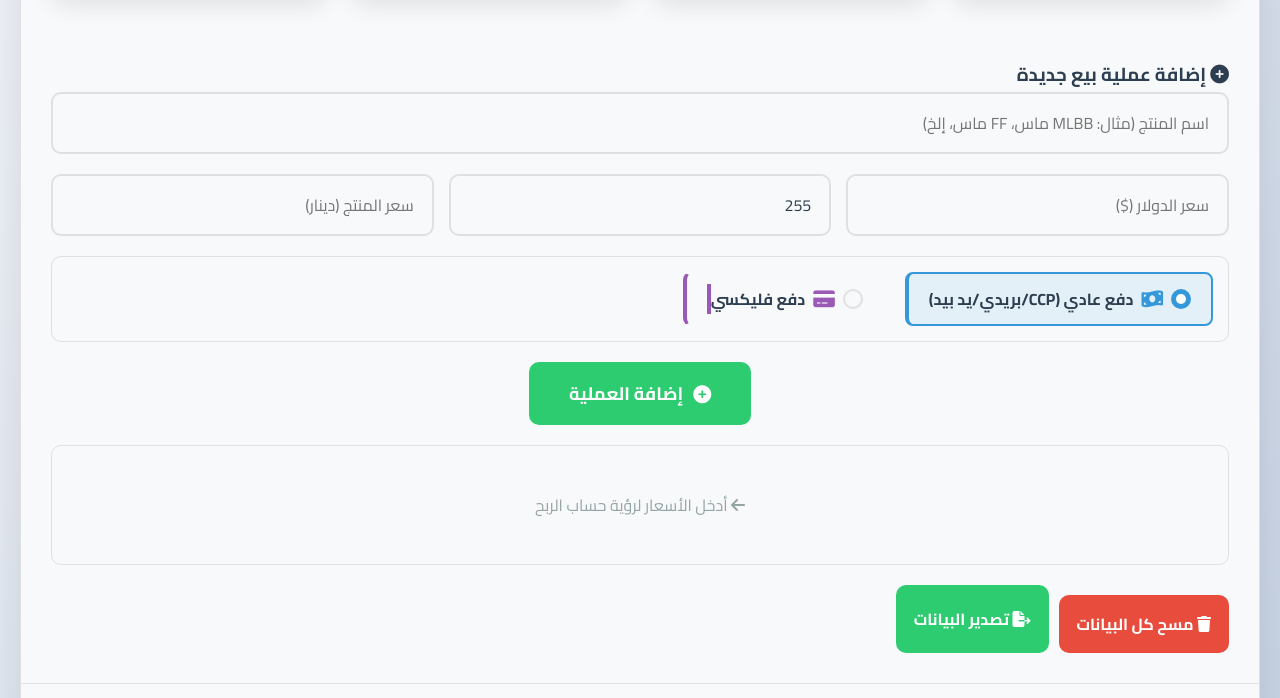
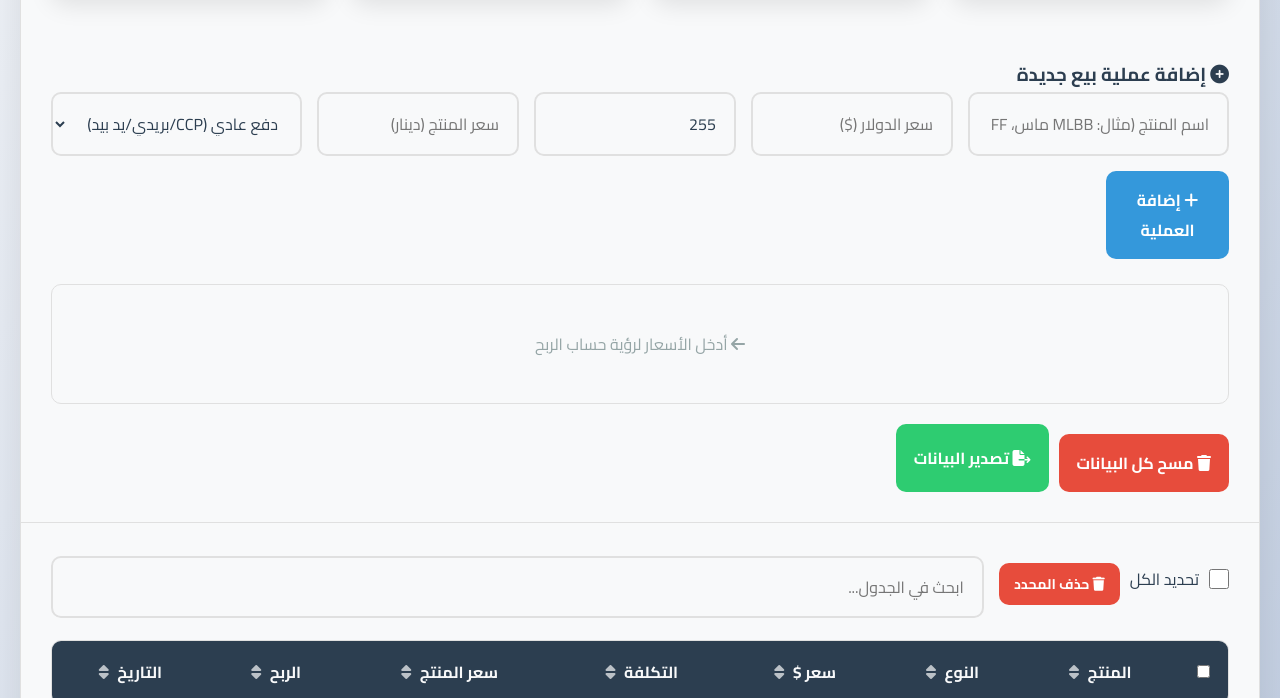
Before and after one commit to xelecohoussam/Gazan.store, a plain HTML site: page index.html in a window 1280 px wide. Shown: the part 402-1100 px from the top of the page. Drawn offline with Linux system fonts and the light colour scheme.

Commit message:
Add files via upload

```diff
--- a/index.html
+++ b/index.html
@@ -162,131 +162,9 @@
 
         .product-form {
             display: grid;
-            grid-template-columns: 1fr 1fr 1fr;
+            grid-template-columns: 1fr 1fr 1fr 1fr 1fr auto;
             gap: 15px;
-            margin-bottom: 20px;
-        }
-
-        .payment-options {
-            display: flex;
-            gap: 20px;
-            margin: 20px 0;
-            padding: 15px;
-            background: var(--light);
-            border-radius: 10px;
-            border: 1px solid var(--border);
-            flex-wrap: wrap;
-        }
-
-        .payment-option {
-            display: flex;
-            align-items: center;
-            gap: 10px;
-            cursor: pointer;
-            padding: 10px 20px;
-            border-radius: 8px;
-            border: 2px solid transparent;
-            transition: all 0.3s;
-        }
-
-        .payment-option:hover {
-            background: rgba(52, 152, 219, 0.1);
-        }
-
-        .payment-option.selected {
-            border-color: var(--primary);
-            background: rgba(52, 152, 219, 0.1);
-        }
-
-        .payment-option.normal.selected {
-            border-color: var(--primary);
-            background: rgba(52, 152, 219, 0.1);
-        }
-
-        .payment-option.flexy.selected {
-            border-color: var(--secondary);
-            background: rgba(155, 89, 182, 0.1);
-        }
-
-        .payment-radio {
-            display: none;
-        }
-
-        .payment-label {
-            display: flex;
-            align-items: center;
-            gap: 8px;
-            font-weight: bold;
-            cursor: pointer;
-        }
-
-        .radio-custom {
-            width: 20px;
-            height: 20px;
-            border: 2px solid var(--border);
-            border-radius: 50%;
-            display: flex;
-            align-items: center;
-            justify-content: center;
-            transition: all 0.3s;
-        }
-
-        .payment-radio:checked + .payment-label .radio-custom {
-            border-color: var(--primary);
-            background: var(--primary);
-        }
-
-        .payment-radio:checked + .payment-label .radio-custom::after {
-            content: '';
-            width: 10px;
-            height: 10px;
-            background: white;
-            border-radius: 50%;
-        }
-
-        .payment-radio:checked + .payment-label.flexy .radio-custom {
-            border-color: var(--secondary);
-            background: var(--secondary);
-        }
-
-        .payment-icon {
-            font-size: 1.2em;
-        }
-
-        .normal-icon {
-            color: var(--primary);
-        }
-
-        .flexy-icon {
-            color: var(--secondary);
-        }
-
-        .add-btn-container {
-            display: flex;
-            justify-content: center;
-            margin: 20px 0;
-        }
-
-        .add-btn {
-            background: var(--success);
-            color: white;
-            border: none;
-            padding: 15px 40px;
-            border-radius: 10px;
-            font-size: 18px;
-            font-weight: bold;
-            cursor: pointer;
-            display: flex;
-            align-items: center;
-            gap: 10px;
-            transition: all 0.3s;
-            min-width: 200px;
-        }
-
-        .add-btn:hover {
-            background: var(--success-dark);
-            transform: translateY(-2px);
-            box-shadow: 0 5px 15px rgba(46, 204, 113, 0.3);
+            margin-bottom: 25px;
         }
 
         @media (max-width: 1200px) {
@@ -306,13 +184,6 @@
             }
             .stat-number { font-size: 2em; }
             .transaction-table-wrapper { overflow-x: auto; }
-            .payment-options {
-                flex-direction: column;
-                gap: 10px;
-            }
-            .payment-option {
-                justify-content: center;
-            }
         }
 
         @media (max-width: 480px) {
@@ -678,48 +549,21 @@
         <div class="controls">
             <h3><i class="fas fa-plus-circle"></i> إضافة عملية بيع جديدة</h3>
 
-            <!-- Product Name -->
-            <div style="margin-bottom: 20px;">
-                <input type="text" id="productName" placeholder="اسم المنتج (مثال: MLBB ماس، FF ماس، إلخ)" style="width: 100%;">
-            </div>
+            <div class="product-form">
+                <input type="text" id="productName" placeholder="اسم المنتج (مثال: MLBB ماس، FF ماس، إلخ)" style="grid-column: span 2;">
 
-            <!-- Price Inputs -->
-            <div class="product-form">
                 <input type="number" id="usdPrice" placeholder="سعر الدولار ($)" step="0.01" oninput="calculateProfit()">
                 <input type="number" id="exchangeRate" value="255" placeholder="سعر الصرف" step="0.01" oninput="calculateProfit()">
                 <input type="number" id="productPrice" placeholder="سعر المنتج (دينار)" step="0.01" oninput="calculateProfit()">
+
+                <select id="paymentType" onchange="calculateProfit()">
+                    <option value="normal">دفع عادي (CCP/بريدي/يد بيد)</option>
+                    <option value="flexy">دفع فليكسي</option>
+                </select>
+
+                <button onclick="addTransaction()"><i class="fas fa-plus"></i> إضافة العملية</button>
             </div>
 
-            <!-- Payment Options -->
-            <div class="payment-options">
-                <div class="payment-option normal selected" onclick="selectPaymentType('normal')" id="normalOption">
-                    <input type="radio" name="paymentType" value="normal" id="normalPayment" class="payment-radio" checked>
-                    <label for="normalPayment" class="payment-label">
-                        <span class="radio-custom"></span>
-                        <i class="fas fa-money-bill-wave payment-icon normal-icon"></i>
-                        <span>دفع عادي (CCP/بريدي/يد بيد)</span>
-                    </label>
-                </div>
-
-                <div class="payment-option flexy" onclick="selectPaymentType('flexy')" id="flexyOption">
-                    <input type="radio" name="paymentType" value="flexy" id="flexyPayment" class="payment-radio">
-                    <label for="flexyPayment" class="payment-label flexy">
-                        <span class="radio-custom"></span>
-                        <i class="fas fa-credit-card payment-icon flexy-icon"></i>
-                        <span>دفع فليكسي</span>
-                    </label>
-                </div>
-            </div>
-
-            <!-- Add Button -->
-            <div class="add-btn-container">
-                <button class="add-btn" onclick="addTransaction()">
-                    <i class="fas fa-plus-circle"></i>
-                    إضافة العملية
-                </button>
-            </div>
-
-            <!-- Price Calculation Display -->
             <div class="price-display">
                 <div id="profitCalculation">
                     <div style="color: var(--gray);">
@@ -728,7 +572,6 @@
                 </div>
             </div>
 
-            <!-- Action Buttons -->
             <div style="margin-top: 20px; display: flex; gap: 10px; flex-wrap: wrap;">
                 <button class="clear-btn" onclick="clearAllData()"><i class="fas fa-trash"></i> مسح كل البيانات</button>
                 <button class="export-btn" onclick="exportData()"><i class="fas fa-file-export"></i> تصدير البيانات</button>
@@ -809,7 +652,6 @@
         let currentFilter = null;
         let editRowId = null;
         let longPressTimer = null;
-        let paymentType = 'normal';
 
         document.addEventListener('DOMContentLoaded', function() {
             console.log("✅ HTML محمل");
@@ -817,28 +659,7 @@
             updateAll();
         });
 
-        // Payment Type Selection
-        function selectPaymentType(type) {
-            paymentType = type;
-
-            // تحديث الواجهة
-            document.querySelectorAll('.payment-option').forEach(option => {
-                option.classList.remove('selected');
-            });
-
-            if (type === 'normal') {
-                document.getElementById('normalOption').classList.add('selected');
-                document.getElementById('normalPayment').checked = true;
-            } else {
-                document.getElementById('flexyOption').classList.add('selected');
-                document.getElementById('flexyPayment').checked = true;
-            }
-
-            // إعادة حساب الربح إذا كانت هناك قيم
-            calculateProfit();
-        }
-
-        // Theme Management
+        // Theme Management - تم التصحيح
         function loadThemePreference() {
             const isDarkMode = localStorage.getItem('darkMode') === 'true';
             if (isDarkMode) {
@@ -884,6 +705,7 @@
             const usdPrice = parseFloat(document.getElementById('usdPrice').value) || 0;
             const rate = parseFloat(document.getElementById('exchangeRate').value) || exchangeRate;
             const productPrice = parseFloat(document.getElementById('productPrice').value) || 0;
+            const paymentType = document.getElementById('paymentType').value;
 
             if (usdPrice <= 0 || productPrice <= 0) {
                 document.getElementById('profitCalculation').innerHTML =
@@ -923,36 +745,25 @@
             document.getElementById('profitCalculation').innerHTML = calculationText;
         }
 
-        // Add Transaction - الإصلاح الكامل
+        // Add Transaction - تم التصحيح (اسم المنتج يدوي)
         function addTransaction() {
-            console.log("➕ محاولة إضافة عملية...");
-
             const usdPrice = parseFloat(document.getElementById('usdPrice').value);
             const productPrice = parseFloat(document.getElementById('productPrice').value);
+            const paymentType = document.getElementById('paymentType').value;
             const productName = document.getElementById('productName').value.trim();
 
-            // التحقق من المدخلات
-            if (!usdPrice || usdPrice <= 0) {
-                showToast('⚠️ أدخل سعر الدولار', 'error');
-                document.getElementById('usdPrice').focus();
-                return;
-            }
-
-            if (!productPrice || productPrice <= 0) {
-                showToast('⚠️ أدخل سعر المنتج', 'error');
-                document.getElementById('productPrice').focus();
+            if (!usdPrice || usdPrice <= 0 || !productPrice || productPrice <= 0) {
+                showToast('⚠️ أدخل جميع الأسعار', 'error');
                 return;
             }
 
             if (!productName) {
                 showToast('⚠️ أدخل اسم المنتج', 'error');
-                document.getElementById('productName').focus();
                 return;
             }
 
             let cost, profit;
 
-            // حساب التكلفة والربح
             if (paymentType === 'flexy') {
                 cost = (usdPrice * exchangeRate) / 0.82;
                 profit = productPrice - cost;
@@ -961,7 +772,6 @@
                 profit = productPrice - cost;
             }
 
-            // إنشاء كائن العملية
             const transaction = {
                 id: transactions.length > 0 ? Math.max(...transactions.map(t => t.id)) + 1 : 1,
                 productName: productName,
@@ -985,24 +795,19 @@
                 selected: false
             };
 
-            console.log("📝 العملية الجديدة:", transaction);
-
-            // إضافة العملية
             transactions.push(transaction);
             filteredTransactions = [...transactions];
             localStorage.setItem('salesTransactions', JSON.stringify(transactions));
-
-            // تحديث الواجهة
             updateAll();
 
-            // إعادة تعيين الحقول
+            // Reset form
             document.getElementById('productName').value = '';
             document.getElementById('usdPrice').value = '';
             document.getElementById('productPrice').value = '';
             document.getElementById('profitCalculation').innerHTML =
                 '<div style="color: var(--gray);"><i class="fas fa-arrow-left"></i> أدخل جميع الأسعار لرؤية حساب الربح</div>';
 
-            showToast(`✅ تمت إضافة "${productName}" بنجاح! الربح: ${formatNumber(profit)} دينار`, 'success');
+            showToast(`✅ تمت إضافة عملية "${productName}" بنجاح! الربح: ${formatNumber(profit)} دينار`, 'success');
         }
 
         // Update All
@@ -1054,10 +859,7 @@
         // Update Transactions Table
         function updateTransactionsTable() {
             const tbody = document.getElementById('transactionsBody');
-            if (!tbody) {
-                console.error("❌ لم يتم العثور على الجدول!");
-                return;
-            }
+            if (!tbody) return;
 
             tbody.innerHTML = '';
 
@@ -1146,7 +948,7 @@
             editRowId = id;
             longPressTimer = setTimeout(() => {
                 openDateEditModal(id);
-            }, 800);
+            }, 800); // 0.8 seconds
         }
 
         function clearLongPress() {
@@ -1272,7 +1074,7 @@
             });
         }
 
-        // Filtering
+        // Filtering - تم التصحيح (إزالة فلترة اليوم والأسبوع والشهر)
         function filterTable() {
             const searchTerm = document.getElementById('searchInput').value.toLowerCase();
 
@@ -1367,6 +1169,15 @@
             return Math.round(num).toLocaleString('en-US');
         }
 
+        // Event Listeners - تم التصحيح (إزالة event listener الزائد)
+
+        // Prevent context menu on long press for mobile
+        document.addEventListener('contextmenu', (e) => {
+            if (e.target.classList.contains('date-cell')) {
+                e.preventDefault();
+            }
+        });
+
         console.log("🎯 النظام جاهز!");
     </script>
 </body>
```
